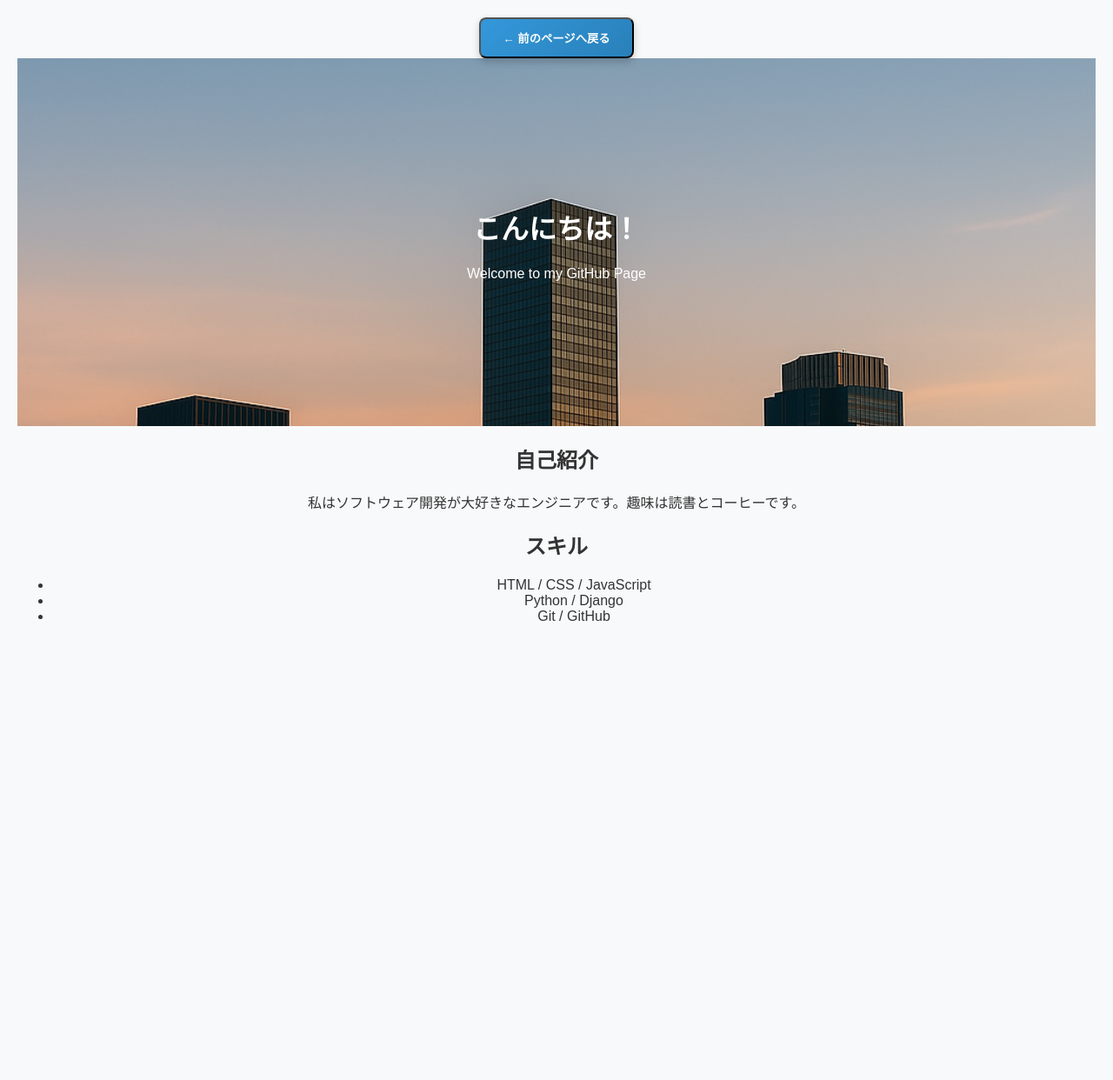
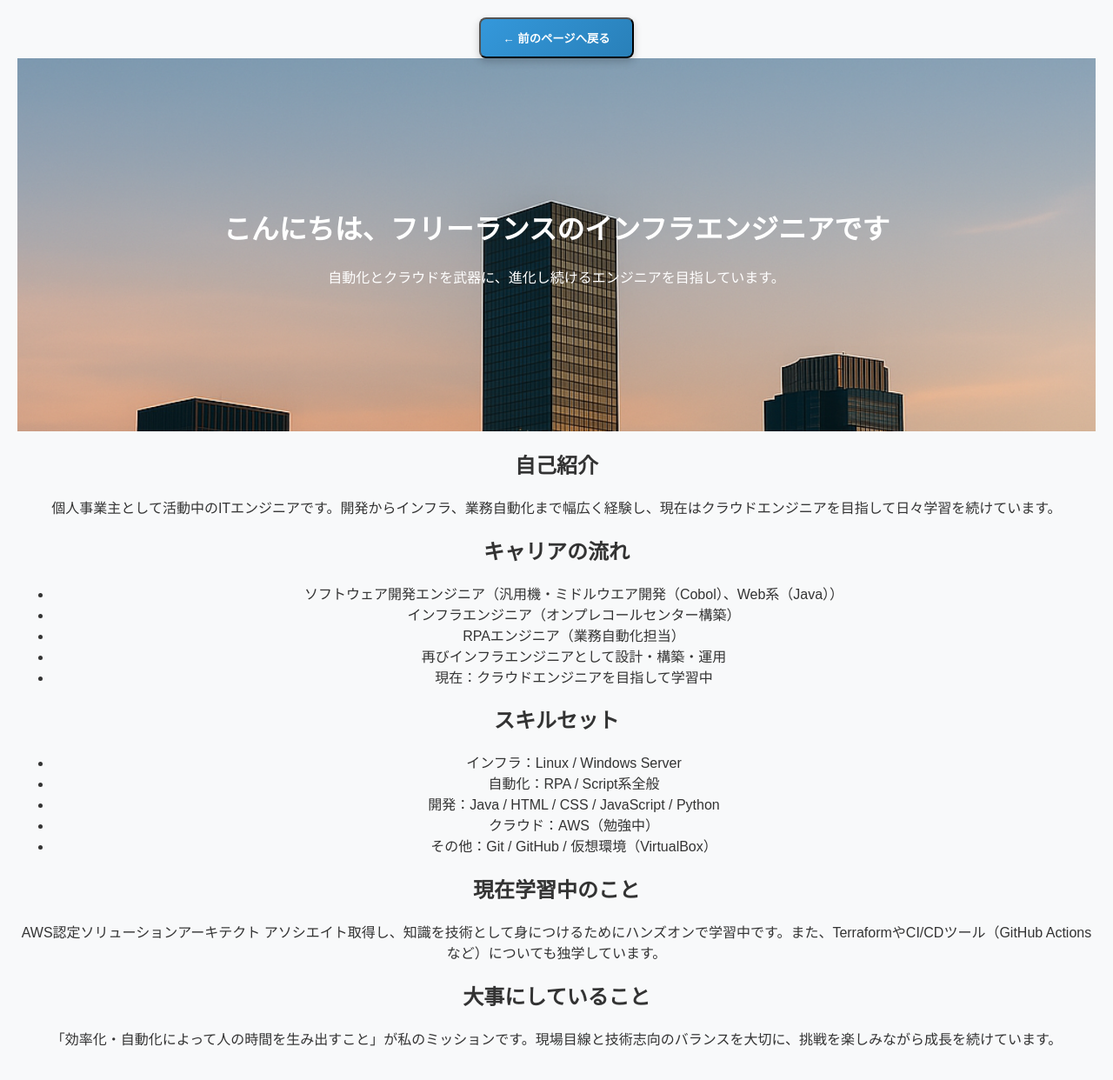
Before and after one commit to cloudrobo48/aws-cloud, a Jekyll site: the page about.html, which Jekyll copies as it is, in a window 1280 px wide. Shown: the whole page at 87% size. Built offline with Jekyll 4.4.1, drawn with Linux system fonts in a browser that asks for light colours; before the commit the page ends 900 px from its top, so only the background shows below that.

Commit message:
Update about.html

```diff
--- a/about.html
+++ b/about.html
@@ -9,21 +9,48 @@
 <body>
   <button onclick="history.back()">← 前のページへ戻る</button>
 
+
+<body>
   <header>
-    <h1>こんにちは！</h1>
-    <p>Welcome to my GitHub Page</p>
+    <h1>こんにちは、フリーランスのインフラエンジニアです</h1>
+    <p>自動化とクラウドを武器に、進化し続けるエンジニアを目指しています。</p>
   </header>
+
   <section>
     <h2>自己紹介</h2>
-    <p>私はソフトウェア開発が大好きなエンジニアです。趣味は読書とコーヒーです。</p>
+    <p>個人事業主として活動中のITエンジニアです。開発からインフラ、業務自動化まで幅広く経験し、現在はクラウドエンジニアを目指して日々学習を続けています。</p>
+  </section>
 
-    <h2>スキル</h2>
+  <section>
+    <h2>キャリアの流れ</h2>
     <ul>
-      <li>HTML / CSS / JavaScript</li>
-      <li>Python / Django</li>
-      <li>Git / GitHub</li>
+      <li>ソフトウェア開発エンジニア（汎用機・ミドルウエア開発（Cobol）、Web系（Java））</li>
+      <li>インフラエンジニア（オンプレコールセンター構築）</li>
+      <li>RPAエンジニア（業務自動化担当）</li>
+      <li>再びインフラエンジニアとして設計・構築・運用</li>
+      <li>現在：クラウドエンジニアを目指して学習中</li>
     </ul>
+  </section>
 
+  <section>
+    <h2>スキルセット</h2>
+    <ul>
+      <li>インフラ：Linux / Windows Server </li>
+      <li>自動化：RPA / Script系全般 </li>
+      <li>開発：Java / HTML / CSS / JavaScript / Python</li>
+      <li>クラウド：AWS（勉強中）</li>
+      <li>その他：Git / GitHub / 仮想環境（VirtualBox）</li>
+    </ul>
+  </section>
+
+  <section>
+    <h2>現在学習中のこと</h2>
+    <p>AWS認定ソリューションアーキテクト アソシエイト取得し、知識を技術として身につけるためにハンズオンで学習中です。また、TerraformやCI/CDツール（GitHub Actionsなど）についても独学しています。</p>
+  </section>
+
+  <section>
+    <h2>大事にしていること</h2>
+    <p>「効率化・自動化によって人の時間を生み出すこと」が私のミッションです。現場目線と技術志向のバランスを大切に、挑戦を楽しみながら成長を続けています。</p>
   </section>
 </body>
 </html>
```
